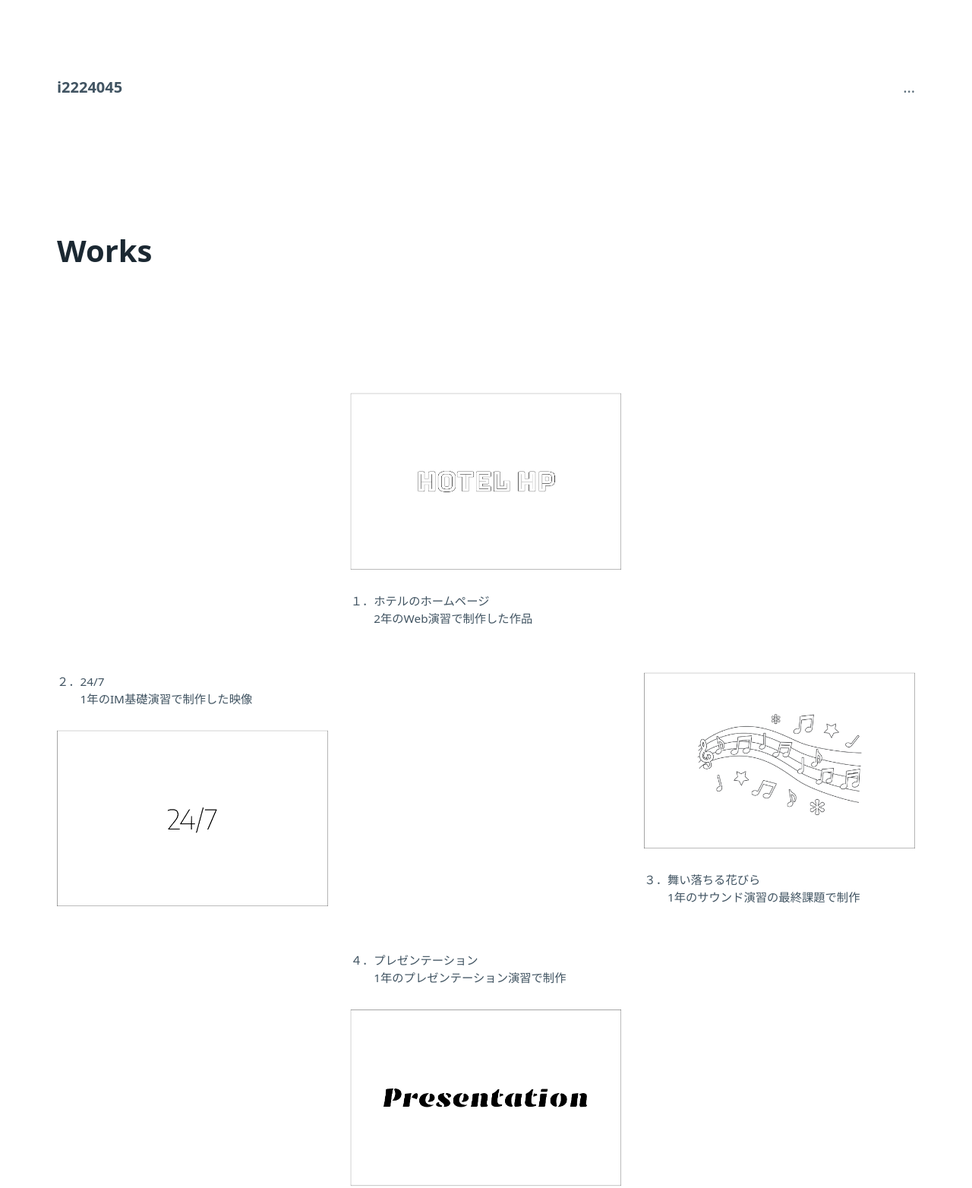
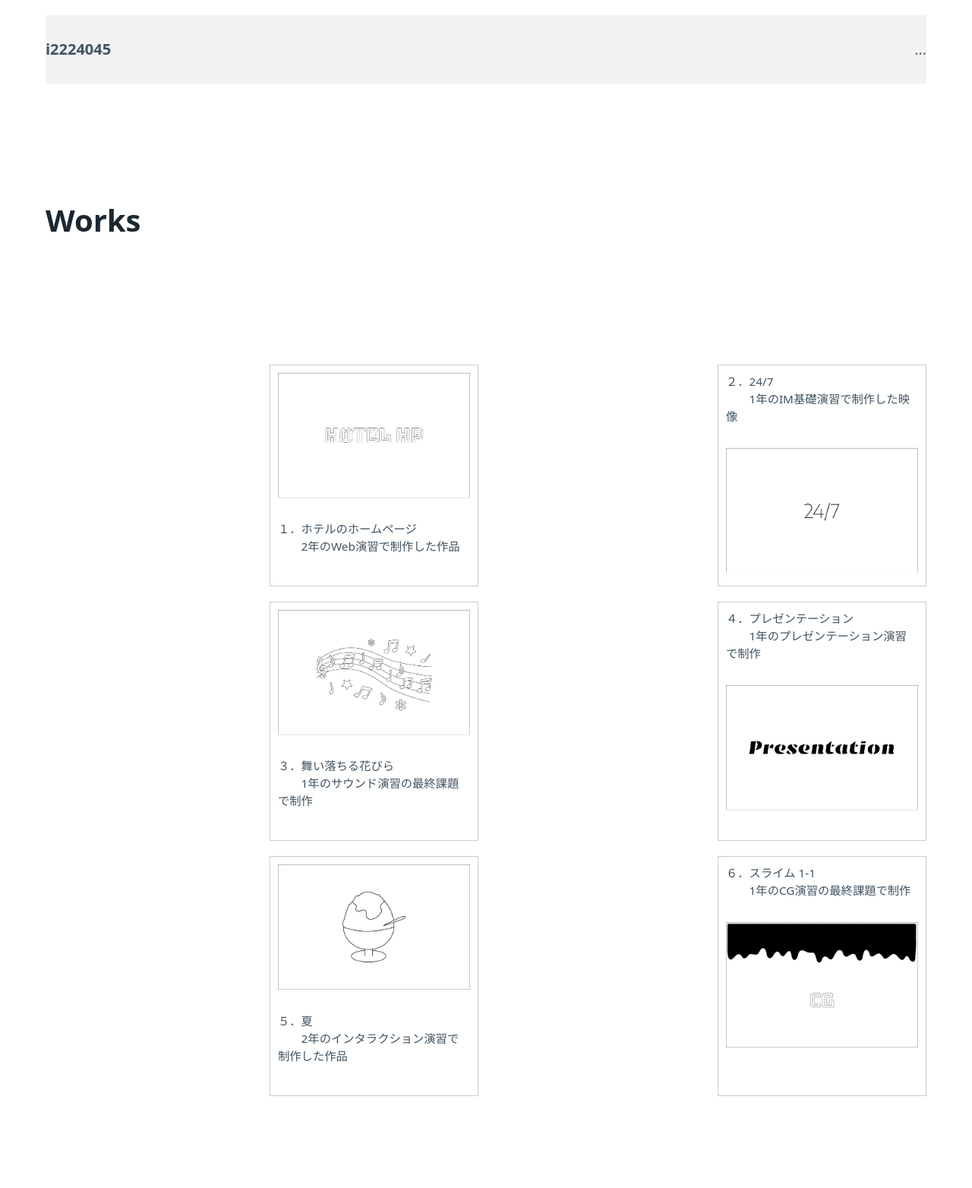
Before and after one commit to i2224045Tozuka/vol1, a plain HTML site: page index.html in a window 1280 px wide. Shown: the top 1564 px of the page at 76% size. After the commit the page ends 1463 px from the top, so only its background shows below. Drawn offline with nearby package versions, Linux system fonts and the light colour scheme.

Commit message:
index.html

```diff
--- a/index.html
+++ b/index.html
@@ -12,9 +12,49 @@
 
   <style>
 
+  /* ナビゲーションのスタイル */
+  nav {
+    text-align: center;
+    padding: 10px 0;
+    background-color: #f2f2f2;
+  }
 
-    @media only screen and (max-width: 480px) {
-    p {
+  nav ul {
+    margin: 0;
+    padding: 0;
+    list-style: none;
+  }
+
+  nav ul li {
+    display: inline-block;
+    margin-right: 20px;
+  }
+
+  nav ul li:last-child {
+    margin-right: 0;
+  }
+
+  /* コンテナとグリッドのスタイル */
+  .container {
+    max-width: 1200px;
+    margin: 0 auto;
+    padding: 20px;
+  }
+
+  .grid {
+    display: grid;
+    grid-template-columns: repeat(auto-fit, minmax(250px, 1fr));
+    gap: 20px;
+  }
+
+  .item {
+    border: 1px solid #ccc;
+    padding: 10px;
+  }
+
+  /* スマートフォン向けスタイル（メディアクエリ） */
+  @media only screen and (max-width: 480px) {
+  p {
      color: rgb(0, 50, 255);
     }
     h1 {
```
